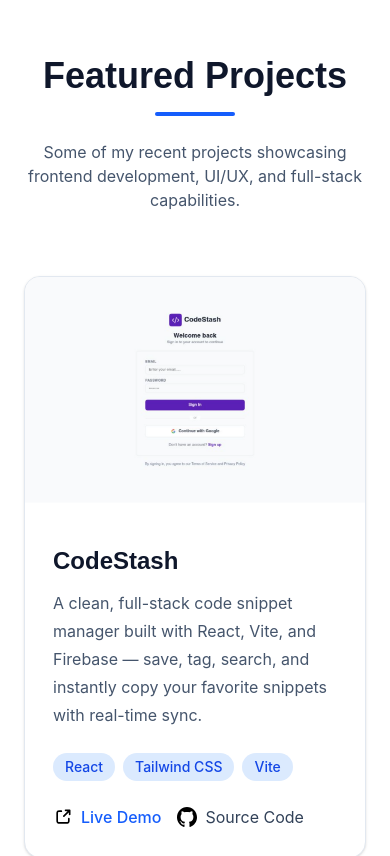
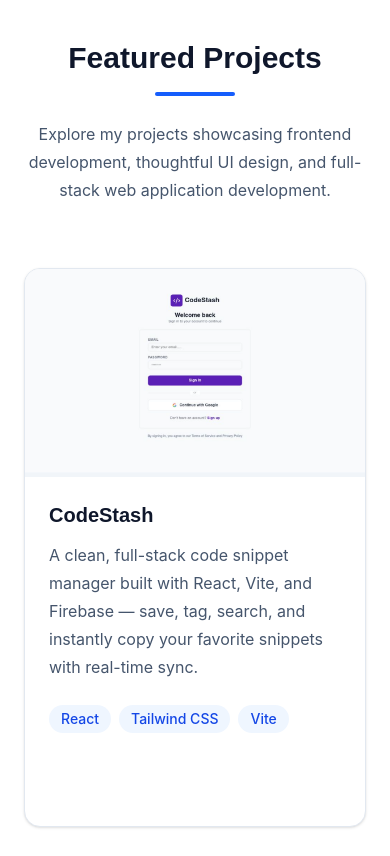
Before and after one commit to bytesbydev/portfolio, a React app: page / in a window 390 px wide. Shown: the part 4340-5196 px from the top of the page. Built offline with nearby package versions, Linux system fonts and the light colour scheme; the HTML template or start-up script is replaced by a standard one.

Commit message:
Improved the projects section

```diff
--- a/src/components/Projects.jsx
+++ b/src/components/Projects.jsx
@@ -1,101 +1,87 @@
-import githubIcon from "../assets/icons/github.svg";
-import externalIcon from "../assets/icons/external-link.svg";
+import { ExternalLink, Github } from "lucide-react";
 import { projects } from "../data/projects";
 
 const Projects = () => {
   return (
-    <section id="projects" className="py-24 bg-white">
-      <div className="max-w-7xl mx-auto px-6">
-        {/* Heading */}
-
-        <div className="text-center mb-16">
-          <h2 className="text-4xl font-bold text-slate-900">
+    <section id="projects" className="scroll-mt-20 bg-white py-20 md:py-24">
+      <div className="mx-auto max-w-7xl px-6">
+        <div className="mb-16 text-center">
+          <h2 className="text-3xl font-bold text-slate-900 sm:text-4xl">
             Featured Projects
           </h2>
 
-          <div className="w-20 h-1 bg-blue-600 rounded-full mx-auto mt-4"></div>
+          <div className="mx-auto mt-4 h-1 w-20 rounded-full bg-blue-600" />
 
-          <p className="mt-6 text-slate-600 max-w-2xl mx-auto">
-            Some of my recent projects showcasing frontend development,
-            UI/UX, and full-stack capabilities.
+          <p className="mx-auto mt-6 max-w-2xl leading-7 text-slate-600">
+            Explore my projects showcasing frontend development, thoughtful
+            UI design, and full-stack web application development.
           </p>
         </div>
 
-        {/* Cards */}
-
-        <div className="grid md:grid-cols-2 gap-10">
+        <div className="grid gap-8 md:grid-cols-2 lg:gap-10">
           {projects.map((project) => (
-            <div
+            <article
               key={project.id}
-              className="bg-white rounded-2xl overflow-hidden border border-slate-200 shadow-sm hover:shadow-xl transition-all duration-300 group"
+              className="group overflow-hidden rounded-2xl border border-slate-200 bg-white shadow-sm transition-all duration-300 hover:-translate-y-1 hover:shadow-xl"
             >
-              {/* Image */}
-
-              <div className="overflow-hidden h-60">
+              <div className="h-52 overflow-hidden bg-slate-100 sm:h-60">
                 <img
                   src={project.image}
-                  alt={project.title}
-                  className="w-full h-full object-cover group-hover:scale-110 transition duration-500"
+                  alt={`${project.title} preview`}
+                  loading="lazy"
+                  className="h-full w-full object-cover transition-transform duration-500 group-hover:scale-105"
                 />
               </div>
 
-              {/* Content */}
-
-              <div className="p-7">
-                <h3 className="text-2xl font-semibold text-slate-900 mb-3 group-hover:text-blue-600 transition">
+              <div className="flex h-full flex-col p-6 sm:p-7">
+                <h3 className="mb-3 text-xl font-semibold text-slate-900 transition-colors group-hover:text-blue-600 sm:text-2xl">
                   {project.title}
                 </h3>
 
-                <p className="text-slate-600 mb-6 leading-7">
+                <p className="mb-6 leading-7 text-slate-600">
                   {project.description}
                 </p>
 
-                {/* Tech */}
-
-                <div className="flex flex-wrap gap-2 mb-6">
+                <div className="mb-6 flex flex-wrap gap-2">
                   {project.tech.map((tech) => (
                     <span
                       key={tech}
-                      className="px-3 py-1 rounded-full bg-blue-100 text-blue-700 text-sm font-medium"
+                      className="rounded-full bg-blue-50 px-3 py-1 text-sm font-medium text-blue-700"
                     >
                       {tech}
                     </span>
                   ))}
                 </div>
 
-                {/* Buttons */}
-
-              <div className="flex gap-4">
+                <div className="mt-auto flex flex-wrap items-center gap-x-6 gap-y-3 border-t border-slate-100 pt-5">
+                  {project.live && project.live !== "#" && (
                     <a
                       href={project.live}
                       target="_blank"
-    rel="noreferrer"
-    className="inline-flex items-center gap-2 text-blue-600 font-medium hover:underline"
+                      rel="noopener noreferrer"
+                      aria-label={`View live demo of ${project.title}`}
+                      className="inline-flex items-center gap-2 font-medium text-blue-600 transition-colors hover:text-blue-700"
                     >
-    <img
-      src={externalIcon}
-      alt="External Link"
-      className="w-5 h-5"
-    />
+                      <ExternalLink size={18} />
                       Live Demo
                     </a>
+                  )}
 
+                  {project.github && project.github !== "#" && (
                     <a
                       href={project.github}
                       target="_blank"
-    rel="noreferrer"
-    className="inline-flex items-center gap-2 text-slate-700 hover:text-black"
+                      rel="noopener noreferrer"
+                      aria-label={`View source code for ${project.title}`}
+                      className="inline-flex items-center gap-2 font-medium text-slate-700 transition-colors hover:text-black"
                     >
-    <img
-      src={githubIcon}
-      alt="GitHub"
-      className="w-5 h-5"
-    />
+                      <Github size={18} />
                       Source Code
                     </a>
+                  )}
                 </div>
               </div>
-            </div>
+            </article>
           ))}
         </div>
       </div>
```
Lines whose indentation alone changed are shown as unchanged.
